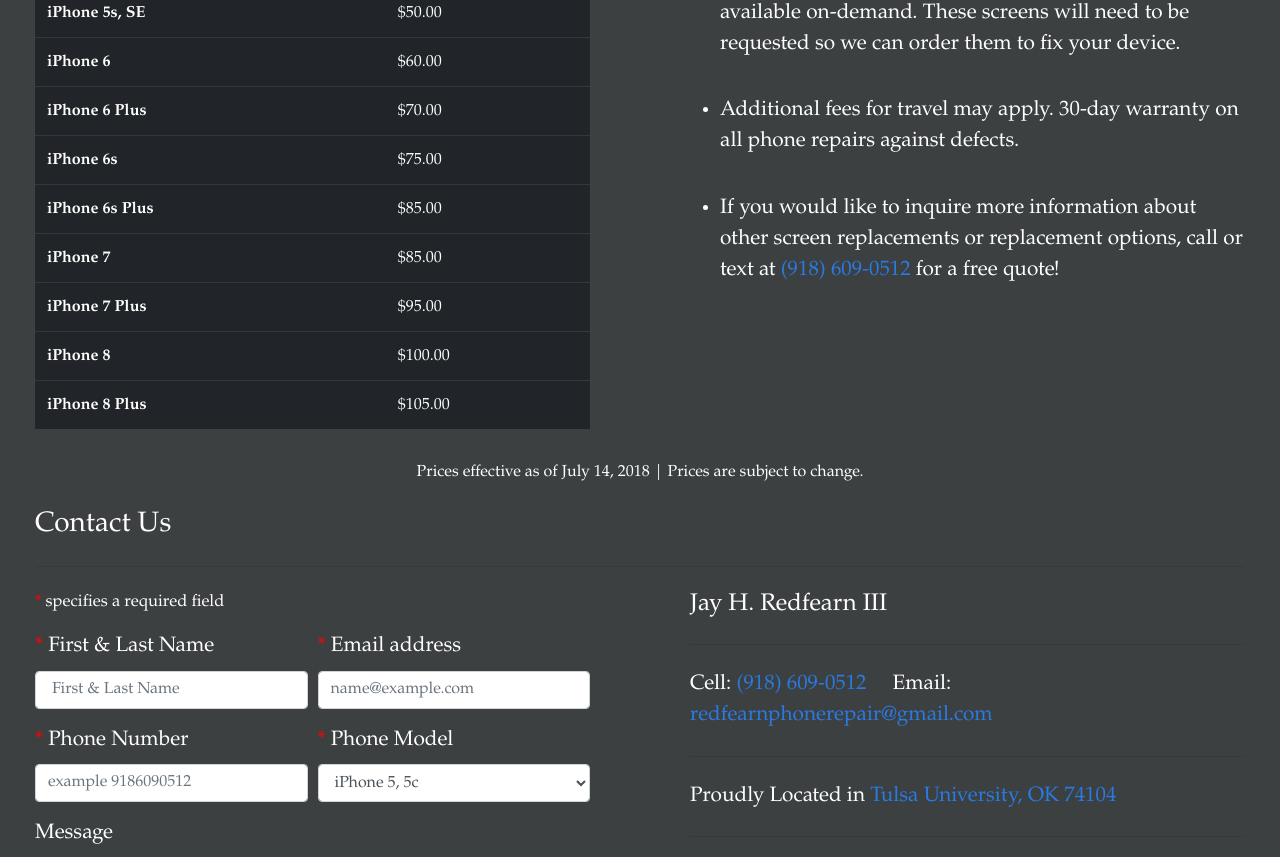
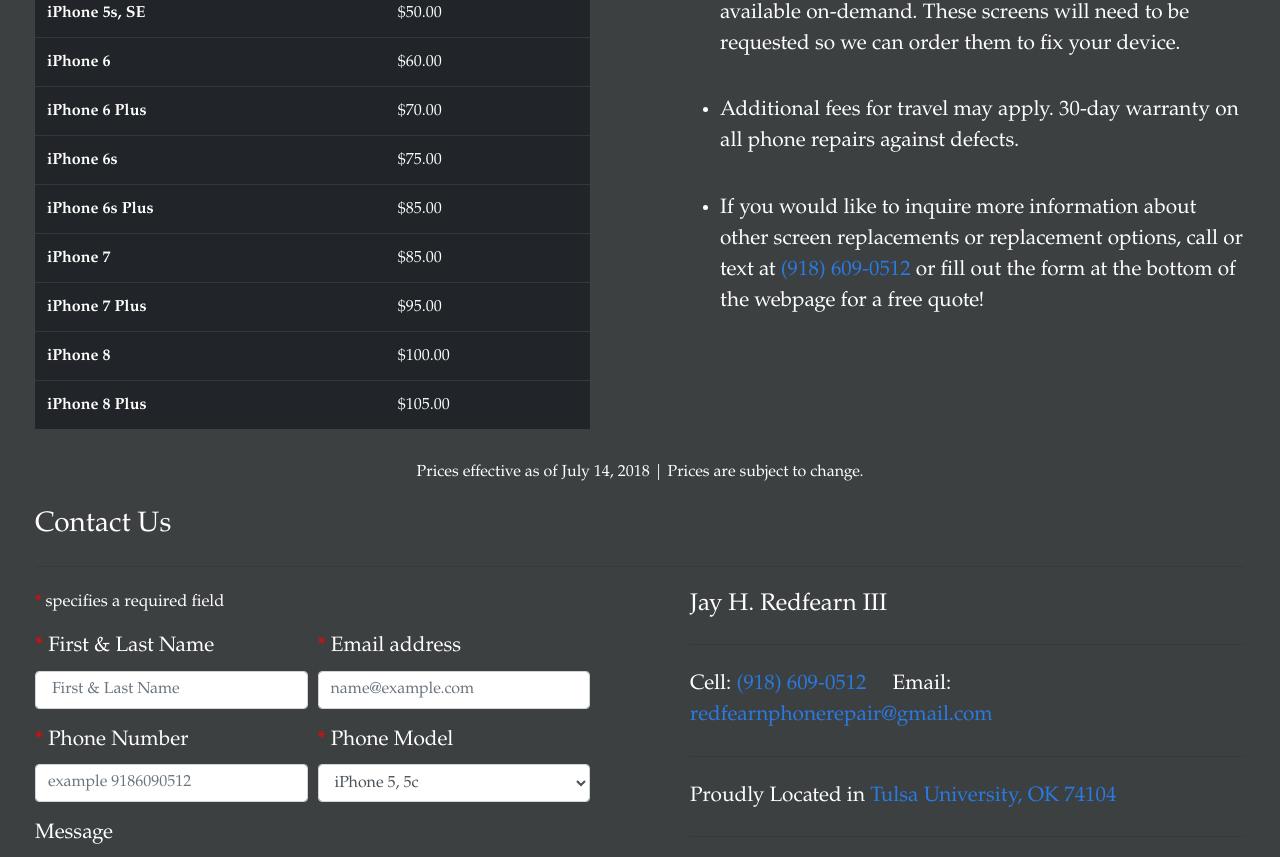
Before and after one commit to Michael-N/Jay-Redfearn.github.io, a Jekyll site: the page built from index.html, in a window 1280 px wide and 900 px high, scrolled down 969 px, cut to the strip 0-857 px from the top of the window. Built offline with Jekyll 4.4.1, drawn with Linux system fonts in a browser that asks for light colours; some web fonts are replaced.

Commit message:
Update additional_charges_and_info.json

```diff
--- a/_data/additional_charges_and_info.json
+++ b/_data/additional_charges_and_info.json
@@ -1,5 +1,5 @@
 [
     "iPhone 5, 5c, 5s, SE, 8, and 8 Plus screens will not be available on-demand. These screens will need to be requested so we can order them to fix your device.",
     "Additional fees for travel may apply. 30-day warranty on all phone repairs against defects.",
-    "If you would like to inquire more information about other screen replacements or replacement options, call or text at <a href='tel:9186090512'>(918) 609-0512</a> for a free quote!"
+    "If you would like to inquire more information about other screen replacements or replacement options, call or text at <a href='tel:9186090512'>(918) 609-0512</a> or fill out the form at the bottom of the webpage for a free quote!"
 ]
```
